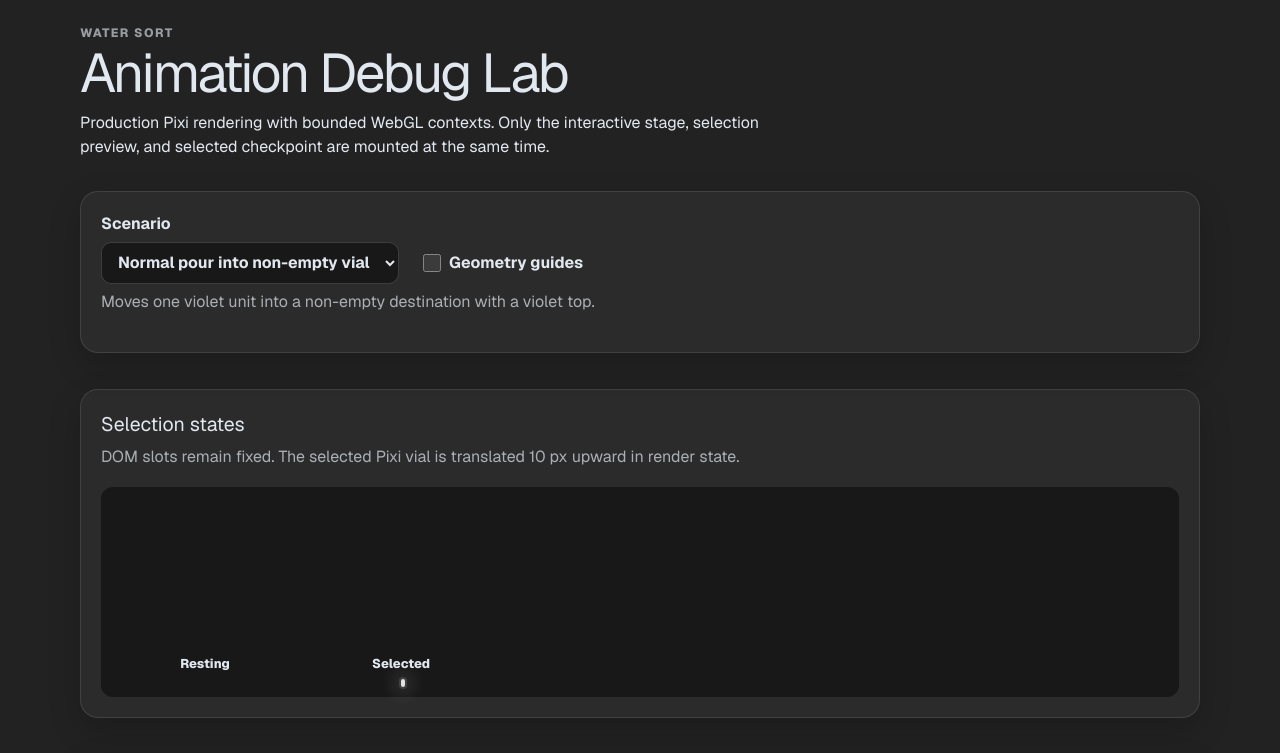
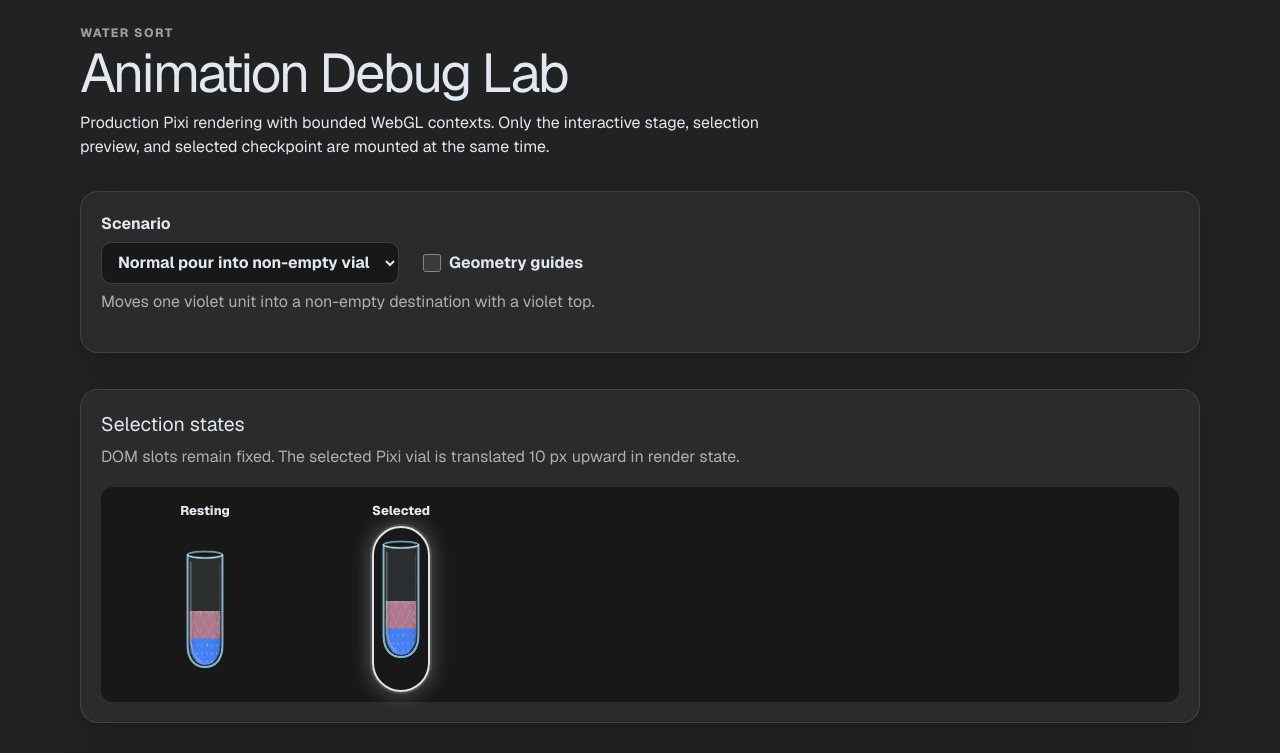
Before and after one commit to paleite/water-sort-puzzle, a Next.js app: page /debug/animation in a window 1280 px wide. Shown: the top 753 px of the page. Built offline with nearby package versions, Linux system fonts and the light colour scheme.

Commit message:
Fix debug vial anchor sizing

```diff
--- a/src/components/water-sort/animation-debug.module.css
+++ b/src/components/water-sort/animation-debug.module.css
@@ -101,6 +101,8 @@
 .selectionPreviewStage {
   --vial-width: 58px;
   --vial-height: calc(var(--vial-width) * 2.72);
+  --vial-column-gap: 2px;
+  --vial-visual-overhang: 6px;
   position: relative;
   min-height: 210px;
   overflow: visible;
@@ -126,6 +128,10 @@
   gap: 10px;
 }
 
+.selectionPreviewItem > :last-child {
+  width: var(--vial-width);
+}
+
 .interactiveLayout {
   display: grid;
   grid-template-columns: minmax(0, 1fr) minmax(220px, 300px);
@@ -136,6 +142,8 @@
 .stageBoard {
   --vial-width: 58px;
   --vial-height: calc(var(--vial-width) * 2.72);
+  --vial-column-gap: 2px;
+  --vial-visual-overhang: 6px;
   position: relative;
   display: grid;
   place-items: center;
```
